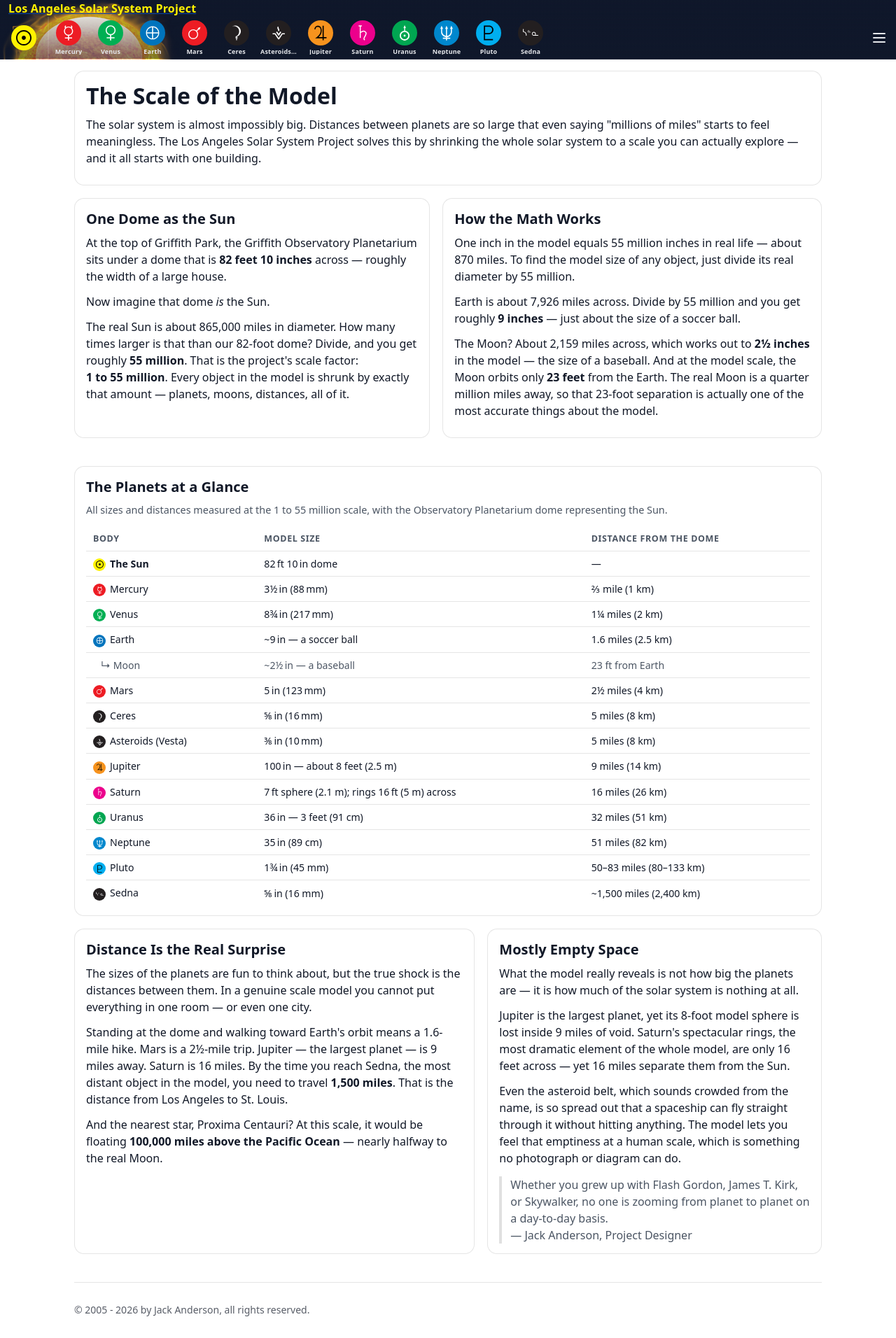
After one commit to lassp/lassp, a PHP site: page /model/ in a window 1280 px wide. The commit adds this page. Shown: the whole page at 70% size. Run offline with PHP 8.4, Linux system fonts and the light colour scheme.

Commit message:
Add new model home page

```diff
--- a/css/site.css
+++ b/css/site.css
@@ -245,6 +245,29 @@ blockquote {
   display: none !important;
 }
 
+/* Scale model table (model/index.html) */
+.scale-table {
+  width: 100%;
+  border-collapse: collapse;
+  font-size: 0.88rem;
+}
+.scale-table th,
+.scale-table td {
+  padding: 7px 10px;
+  text-align: left;
+  border-bottom: 1px solid var(--surface-border);
+}
+.scale-table th {
+  font-weight: 700;
+  color: var(--muted-text);
+  font-size: 0.78rem;
+  text-transform: uppercase;
+  letter-spacing: 0.05em;
+}
+.scale-table tr:last-child td {
+  border-bottom: none;
+}
+
 /* Fabrication package link */
 .fab-pkg-link {
   display: inline-flex;
--- a/css/strip-nav.css
+++ b/css/strip-nav.css
@@ -230,6 +230,11 @@
   vertical-align: middle;
 }
 
+.model-icon-row:first-child {
+  margin-left: 0;
+  margin-right: 6px;
+}
+
 .model-icon-btn {
   display: flex;
   align-items: center;
--- a/data/map-model-markers.json
+++ b/data/map-model-markers.json
@@ -144,7 +144,7 @@
     "iconPath": "svg-icons/neptune.svg",
     "illustrationPath": "illustrations/neptune.jpg",
     "bodyParagraphs": [
-      "Neptune is the god of water and the sea. Galileo was the first person to see Neptune in1612. He is not credited with the discovery. He thought Neptune was a \"fixed star\" instead of a planet. In 1846, Urbain Le Verrier made calculations for the location of a new planet based on disturbances in the orbit of Uranus. Le Verrier sent a letter and urged Berlin Observatory astronomer Johann Gottfried Galle to search with the observatory's refractor. On the evening of 23 September 1846, the day Galle received the letter, he discovered Neptune. It was found 1° from where Le Verrier had thought it would be. Neptune became the first planet to be discovered by mathematical calculations instead of a telescope.",
+      "Neptune is the god of water and the sea. Galileo was the first person to see Neptune in 1612. He is not credited with the discovery. He thought Neptune was a \"fixed star\" instead of a planet. In 1846, Urbain Le Verrier made calculations for the location of a new planet based on disturbances in the orbit of Uranus. Le Verrier sent a letter and urged Berlin Observatory astronomer Johann Gottfried Galle to search with the observatory's refractor. On the evening of 23 September 1846, the day Galle received the letter, he discovered Neptune. It was found 1° from where Le Verrier had thought it would be. Neptune became the first planet to be discovered by mathematical calculations instead of a telescope.",
       "At the model scale of 55 million to one, Neptune is 35” (89cm) in diameter and 51 miles (82 km) from the planetarium dome."
     ]
   },
--- a/index.html
+++ b/index.html
@@ -88,6 +88,9 @@
             moon.
           </dd>
         </dl>
+        <p style="margin-top:14px;margin-bottom:0">
+          <a class="btn" href="/model/">Learn More</a>
+        </p>
       </article>
 
       <article class="card">
--- /dev/null
+++ b/model/index.html
@@ -0,0 +1,168 @@
+<!DOCTYPE html>
+<html lang="en">
+
+<head>
+  <meta charset="utf-8" />
+  <meta name="viewport" content="width=device-width, initial-scale=1" />
+  <meta name="theme-color" content="#000000" />
+  <title>LASSP — The Scale of the Model</title>
+
+  <link rel="icon" type="image/x-icon" href="../img/favicon.ico" />
+
+  <link rel="stylesheet" href="../css/site.css" />
+  <link rel="stylesheet" href="../css/nav-layout.css" />
+  <link rel="stylesheet" href="../css/strip-nav.css" />
+</head>
+
+<body>
+  <header class="nav">
+    <a class="brand" href="../">
+      <span class="lassp-yellow">Los Angeles Solar System Project</span>
+    </a>
+    <nav id="strip-nav" class="strip-nav" aria-label="Solar system navigation">
+      <!-- populated by JS -->
+    </nav>
+  </header>
+
+  <main class="page">
+
+    <article class="card">
+      <h1 style="margin:0 0 10px;font-size:clamp(1.4rem,4vw,2rem);line-height:1.2">The Scale of the Model</h1>
+      <p>
+        The solar system is almost impossibly big. Distances between planets are so large that even saying
+        "millions of miles" starts to feel meaningless. The Los Angeles Solar System Project solves this by
+        shrinking the whole solar system to a scale you can actually explore — and it all starts with one building.
+      </p>
+    </article>
+
+    <div class="content-grid">
+
+      <article class="card">
+        <h2>One Dome as the Sun</h2>
+        <p>
+          At the top of Griffith Park, the Griffith Observatory Planetarium sits under a dome that is
+          <strong>82 feet 10 inches</strong> across — roughly the width of a large house.
+        </p>
+        <p>
+          Now imagine that dome <em>is</em> the Sun.
+        </p>
+        <p>
+          The real Sun is about 865,000 miles in diameter. How many times larger is that than our 82-foot dome?
+          Divide, and you get roughly <strong>55 million</strong>. That is the project's scale factor:
+          <strong>1&nbsp;to&nbsp;55&nbsp;million</strong>. Every object in the model is shrunk by exactly that
+          amount — planets, moons, distances, all of it.
+        </p>
+      </article>
+
+      <article class="card">
+        <h2>How the Math Works</h2>
+        <p>
+          One inch in the model equals 55 million inches in real life — about 870 miles.
+          To find the model size of any object, just divide its real diameter by 55 million.
+        </p>
+        <p>
+          Earth is about 7,926 miles across. Divide by 55 million and you get roughly
+          <strong>9 inches</strong> — just about the size of a soccer ball.
+        </p>
+        <p>
+          The Moon? About 2,159 miles across, which works out to <strong>2½ inches</strong> in the model —
+          the size of a baseball. And at the model scale, the Moon orbits only <strong>23 feet</strong> from
+          the Earth. The real Moon is a quarter million miles away, so that 23-foot separation is actually
+          one of the most accurate things about the model.
+        </p>
+      </article>
+
+    </div>
+
+    <article class="card">
+      <h2>The Planets at a Glance</h2>
+      <p style="color:var(--muted-text);margin-bottom:14px;font-size:0.9rem">
+        All sizes and distances measured at the 1&nbsp;to&nbsp;55&nbsp;million scale, with the
+        Observatory Planetarium dome representing the Sun.
+      </p>
+      <div style="overflow-x:auto">
+        <table class="scale-table">
+          <thead>
+            <tr>
+              <th>Body</th>
+              <th>Model size</th>
+              <th>Distance from the dome</th>
+            </tr>
+          </thead>
+          <tbody>
+            <tr><td data-model-icons="the-sun" data-model-icons-before><strong>The Sun</strong></td><td>82&#8239;ft&nbsp;10&#8239;in dome</td><td>—</td></tr>
+            <tr><td data-model-icons="mercury" data-model-icons-before>Mercury</td><td>3½&#8239;in (88&#8239;mm)</td><td>⅔&nbsp;mile (1&nbsp;km)</td></tr>
+            <tr><td data-model-icons="venus" data-model-icons-before>Venus</td><td>8¾&#8239;in (217&#8239;mm)</td><td>1¼&nbsp;miles (2&nbsp;km)</td></tr>
+            <tr><td data-model-icons="earth" data-model-icons-before>Earth</td><td>~9&#8239;in — a soccer ball</td><td>1.6&nbsp;miles (2.5&nbsp;km)</td></tr>
+            <tr><td style="padding-left:1.5em;color:var(--muted-text)">↳ Moon</td><td style="color:var(--muted-text)">~2½&#8239;in — a baseball</td><td style="color:var(--muted-text)">23&nbsp;ft from Earth</td></tr>
+            <tr><td data-model-icons="mars" data-model-icons-before>Mars</td><td>5&#8239;in (123&#8239;mm)</td><td>2½&nbsp;miles (4&nbsp;km)</td></tr>
+            <tr><td data-model-icons="ceres" data-model-icons-before>Ceres</td><td>⅝&#8239;in (16&#8239;mm)</td><td>5&nbsp;miles (8&nbsp;km)</td></tr>
+            <tr><td data-model-icons="asteroids-vesta" data-model-icons-before>Asteroids (Vesta)</td><td>⅜&#8239;in (10&#8239;mm)</td><td>5&nbsp;miles (8&nbsp;km)</td></tr>
+            <tr><td data-model-icons="jupiter" data-model-icons-before>Jupiter</td><td>100&#8239;in — about 8&nbsp;feet (2.5&nbsp;m)</td><td>9&nbsp;miles (14&nbsp;km)</td></tr>
+            <tr><td data-model-icons="saturn" data-model-icons-before>Saturn</td><td>7&#8239;ft sphere (2.1&nbsp;m); rings 16&#8239;ft (5&nbsp;m) across</td><td>16&nbsp;miles (26&nbsp;km)</td></tr>
+            <tr><td data-model-icons="uranus" data-model-icons-before>Uranus</td><td>36&#8239;in — 3&nbsp;feet (91&nbsp;cm)</td><td>32&nbsp;miles (51&nbsp;km)</td></tr>
+            <tr><td data-model-icons="neptune" data-model-icons-before>Neptune</td><td>35&#8239;in (89&nbsp;cm)</td><td>51&nbsp;miles (82&nbsp;km)</td></tr>
+            <tr><td data-model-icons="pluto" data-model-icons-before>Pluto</td><td>1¾&#8239;in (45&nbsp;mm)</td><td>50–83&nbsp;miles (80–133&nbsp;km)</td></tr>
+            <tr><td data-model-icons="sedna" data-model-icons-before>Sedna</td><td>⅝&#8239;in (16&nbsp;mm)</td><td>~1,500&nbsp;miles (2,400&nbsp;km)</td></tr>
+          </tbody>
+        </table>
+      </div>
+    </article>
+
+    <div class="content-grid">
+
+      <article class="card">
+        <h2>Distance Is the Real Surprise</h2>
+        <p>
+          The sizes of the planets are fun to think about, but the true shock is the distances between them.
+          In a genuine scale model you cannot put everything in one room — or even one city.
+        </p>
+        <p>
+          Standing at the dome and walking toward Earth's orbit means a 1.6-mile hike. Mars is a
+          2½-mile trip. Jupiter — the largest planet — is 9 miles away. Saturn is 16 miles. By the
+          time you reach Sedna, the most distant object in the model, you need to travel
+          <strong>1,500 miles</strong>. That is the distance from Los Angeles to St. Louis.
+        </p>
+        <p>
+          And the nearest star, Proxima Centauri? At this scale, it would be floating
+          <strong>100,000 miles above the Pacific Ocean</strong> — nearly halfway to the real Moon.
+        </p>
+      </article>
+
+      <article class="card">
+        <h2>Mostly Empty Space</h2>
+        <p>
+          What the model really reveals is not how big the planets are — it is how much of the solar
+          system is nothing at all.
+        </p>
+        <p>
+          Jupiter is the largest planet, yet its 8-foot model sphere is lost inside 9 miles of void.
+          Saturn's spectacular rings, the most dramatic element of the whole model, are only 16 feet
+          across — yet 16 miles separate them from the Sun.
+        </p>
+        <p>
+          Even the asteroid belt, which sounds crowded from the name, is so spread out that a spaceship
+          can fly straight through it without hitting anything. The model lets you feel that emptiness
+          at a human scale, which is something no photograph or diagram can do.
+        </p>
+        <blockquote>
+          Whether you grew up with Flash Gordon, James T. Kirk, or Skywalker, no one is zooming from
+          planet to planet on a day-to-day basis.<br />
+          — Jack Anderson, Project Designer
+        </blockquote>
+      </article>
+
+    </div>
+
+    <footer>
+      <p>
+        &copy; 2005 - <span id="year"></span> by Jack Anderson, all rights reserved.
+      </p>
+    </footer>
+
+  </main>
+
+  <script src="../js/site.js" defer></script>
+</body>
+
+</html>
```
Also changed, not shown: js/site.js (+18 -5 lines).
